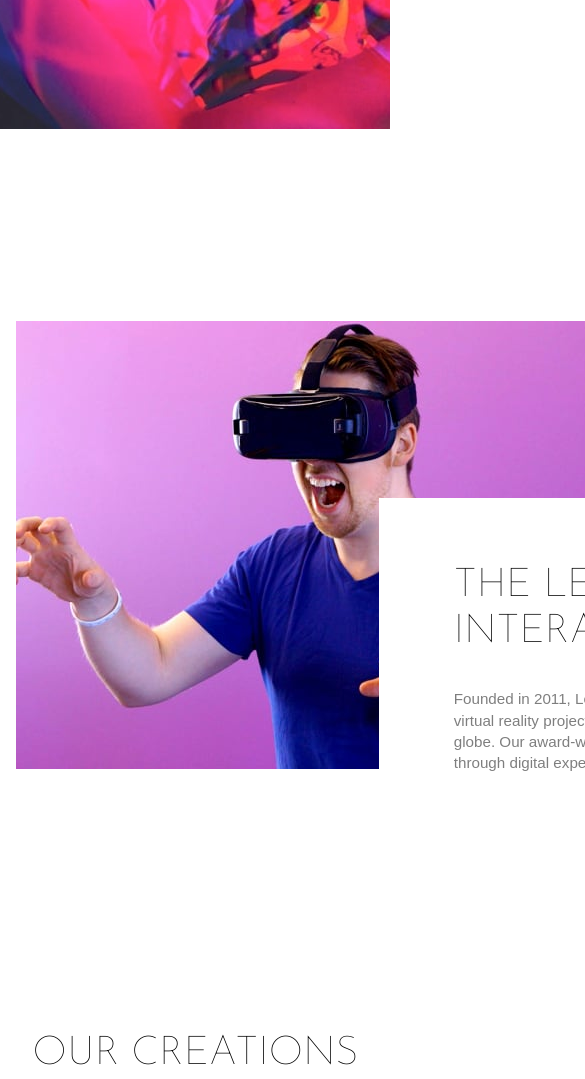
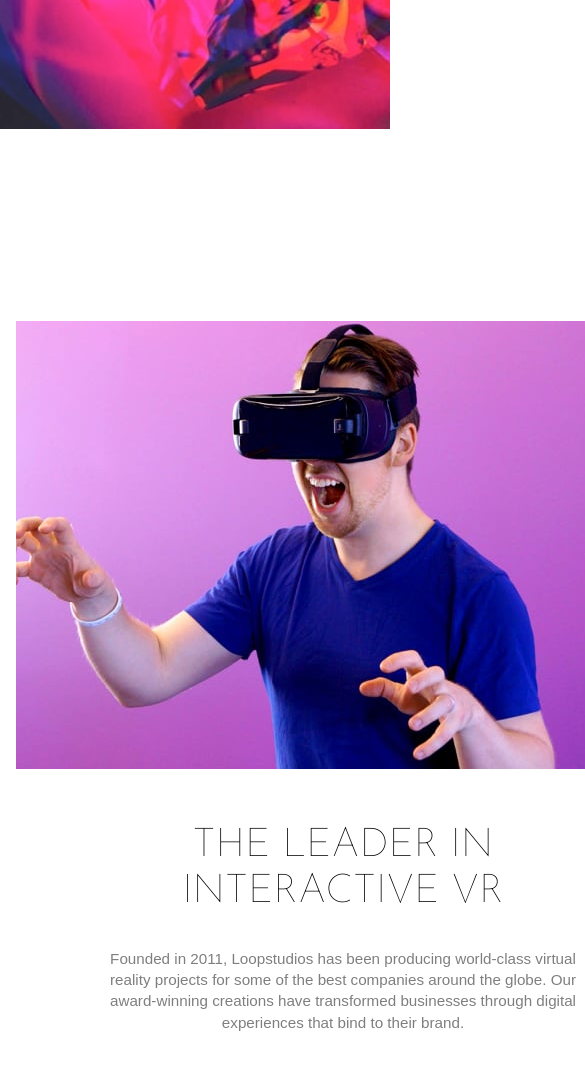
Before and after one commit to JosielLima/Loopstudios-landing-page, a website built with webpack: page dist/index.html in a window 390 px wide. Shown: the part 521-1600 px from the top of the page, 585 px wide, since content can reach past the window. Built offline with nearby package versions, Linux system fonts and the light colour scheme.

Commit message:
Fix grid support hero

```diff
--- a/src/styles.scss
+++ b/src/styles.scss
@@ -89,6 +89,7 @@ a {
   }
   button {
     grid-area: button;
+    justify-self: end;
   }
   .products-area {
     grid-area: products-area;
@@ -120,7 +121,8 @@ a {
 
 .support {
   display: grid;
-  grid-template-columns: 2fr 1fr;
+  grid-template-columns: 600px;
+  grid-template-rows: 1fr;
   gap: 0;
   grid-template-areas: "image text";
   align-items: end;
@@ -128,14 +130,25 @@ a {
 
   .image {
     grid-area: image;
+    grid-row: 1 / 2;
   }
 
   .text-box {
     grid-area: text;
-    z-index: 1;
-    margin-left: -80%;
-    padding-left: 75px;
-    padding-bottom: 0;
+    grid-row: 1 / 2;
+  }
+  @media screen and (max-width: 768px) {
+    grid-template-columns: 1fr;
+    grid-template-rows: auto auto;
+    gap: 1rem;
+    grid-template-areas: "image"
+                         "text";
+    .image {
+      grid-row: 1;
+    }
+    .text-box {
+      grid-row: 2;
+    }
   }
 }
 
@@ -166,8 +179,15 @@ a {
 
 .text-box{
   background-color: $color-contrast;
-  padding: 2rem;
+  padding-top: 4rem;
+  padding-left: 5rem;
   max-width: 445px;
+  @media screen and (max-width: 768px) {
+    max-width: 480px;
+    padding: 0;
+    text-align: center;
+    justify-self: center;
+  }
 }
 
 .menu {
```
